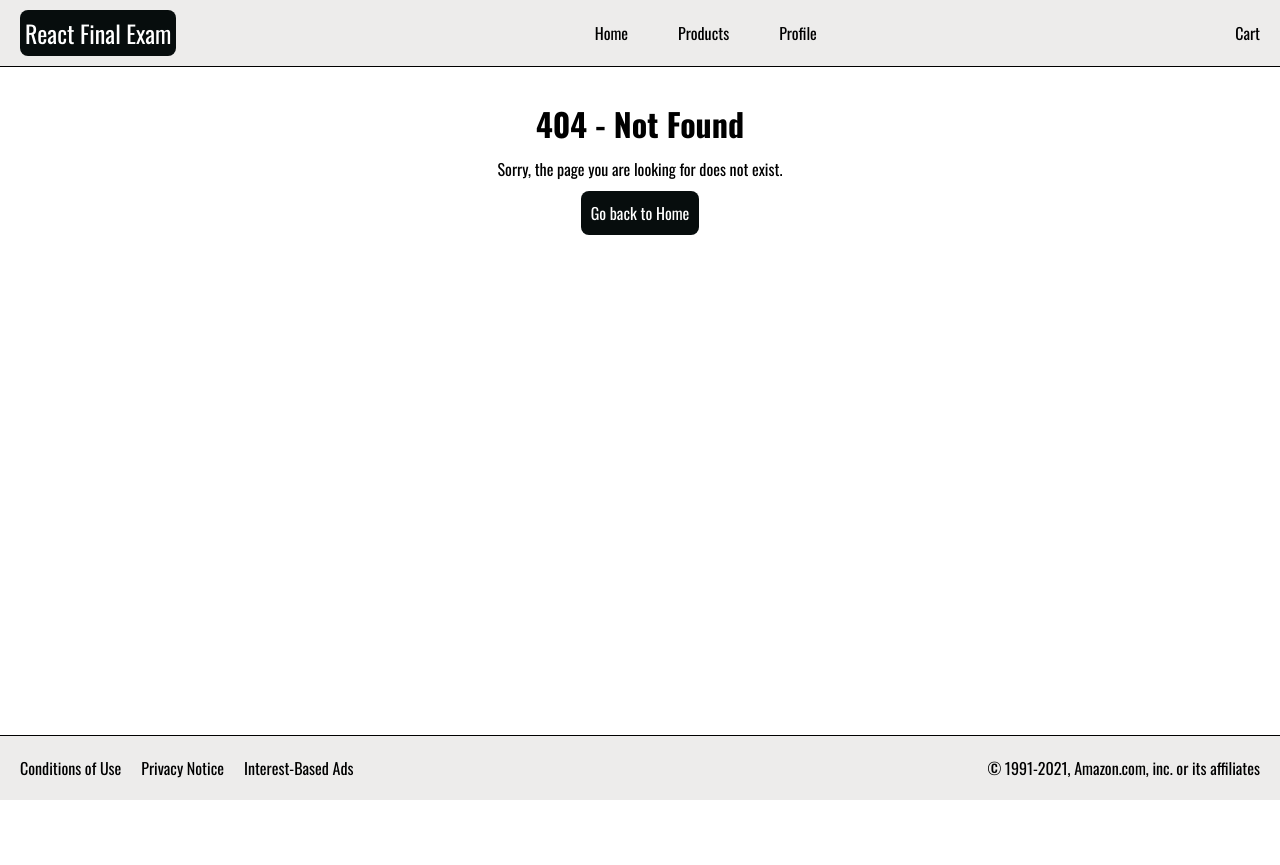
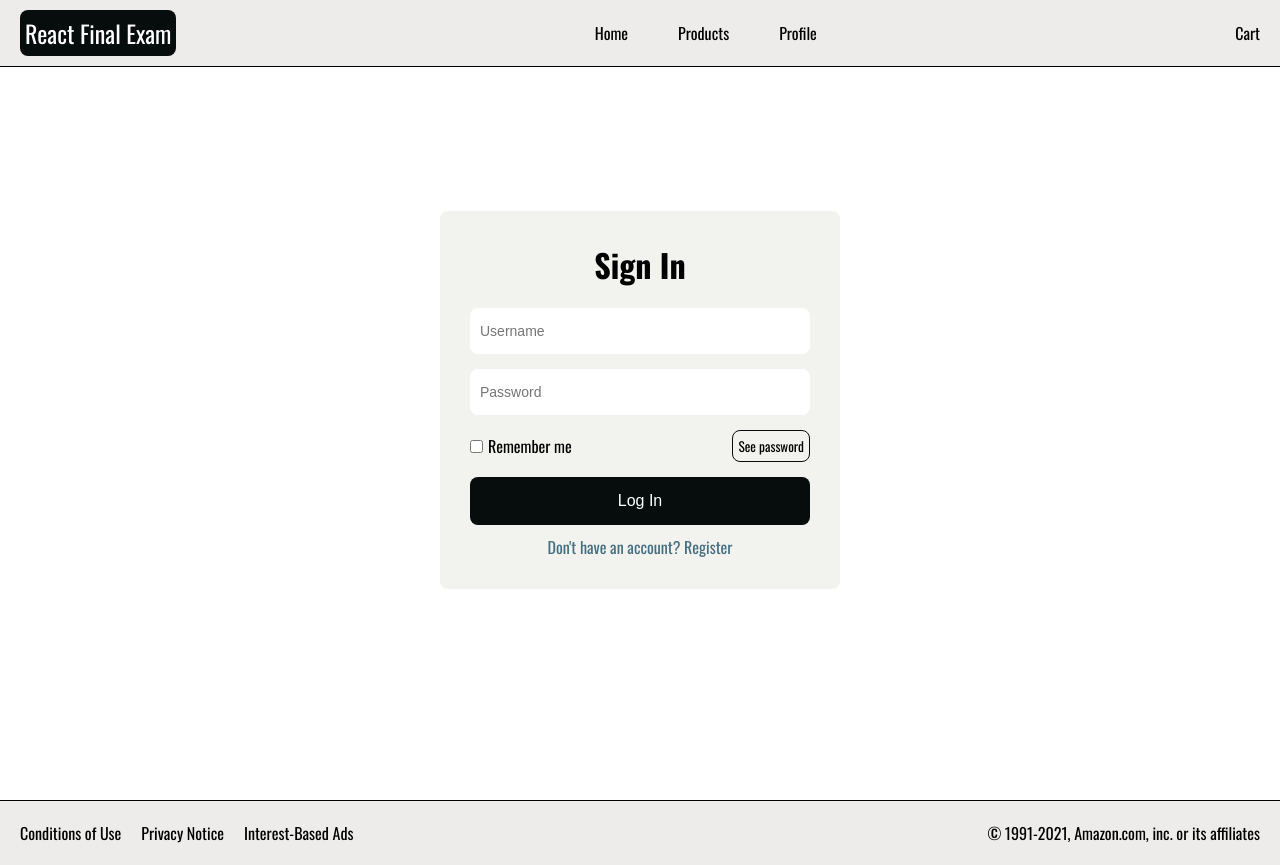
Before and after one commit to CarnageOG/React-Final-exam, a Next.js app: page /login in a window 1280 px wide. Before the commit this address had no page. Before the commit the page ends 800 px from the top, so only its background shows below. Built offline with nearby package versions, Linux system fonts and the light colour scheme.

Commit message:
made starter login page

```diff
--- /dev/null
+++ b/src/app/(auth)/login/page.jsx
@@ -0,0 +1,114 @@
+"use client";
+
+import { useState } from "react";
+import Link from "next/link";
+import { useRouter } from "next/navigation";
+import styles from "./page.module.css";
+
+function Page() {
+    const router = useRouter();
+
+    const [username, setUsername] = useState("");
+    const [password, setPassword] = useState("");
+    const [passwordVisible, setPasswordVisible] = useState(false);
+    const [submitError, setSubmitError] = useState("");
+
+    const handleSubmit = async (event) => {
+        event.preventDefault();
+        if (username.length === 0) {
+            return setSubmitError("Username is required");
+        }
+
+        if (password.length === 0) {
+            return setSubmitError("Password is required");
+        }
+
+        try {
+            const response = await fetch(
+                "https://fakestoreapi.com/auth/login",
+                {
+                    method: "POST",
+                    headers: {
+                        "Content-Type": "application/json",
+                    },
+                    body: JSON.stringify({
+                        username,
+                        password,
+                    }),
+                }
+            );
+
+            const result = await response.json();
+
+            if (result?.token) {
+                router.push("/");
+            } else {
+                setSubmitError("Invalid username or password");
+            }
+        } catch (error) {
+            setSubmitError("Error occurred during login");
+        }
+    };
+
+    return (
+        <div className={styles.main}>
+            <form className={styles.container} onSubmit={handleSubmit}>
+                <h3 className={styles.signin}>Sign In</h3>
+
+                <div className={styles.div_inputs}>
+                    <input
+                        placeholder="Username"
+                        value={username}
+                        onChange={(event) => setUsername(event.target.value)}
+                        className={styles.input}
+                    />
+
+                    <input
+                        placeholder="Password"
+                        type={passwordVisible ? "text" : "password"}
+                        value={password}
+                        onChange={(event) => setPassword(event.target.value)}
+                        className={styles.input}
+                    />
+                </div>
+
+                {submitError.length > 0 ? (
+                    <div className={styles.error}>{submitError}</div>
+                ) : null}
+
+                <div className={styles.div_login_options}>
+                    <div className={styles.rememberMe}>
+                        <input type="checkbox" id="rememberMe" />
+                        <label htmlFor="rememberMe">Remember me</label>
+                    </div>
+
+                    <button
+                        className={styles.seePassword}
+                        type="button"
+                        onClick={() =>setPasswordVisible(!passwordVisible)}
+                    >
+                        {passwordVisible ? "Hide password" : "See password"}
+                    </button>
+                </div>
+
+                <div className={styles.div_button}>
+                    <button
+                        type="submit"
+                        className={styles.button}
+                    >
+                        Log In
+                    </button>
+
+                    <Link
+                        href="/register"
+                        className={styles.notRegistered}
+                    >
+                        Don't have an account? Register
+                    </Link>
+                </div>
+            </form>
+        </div>
+    );
+}
+
+export default Page;
--- /dev/null
+++ b/src/app/(auth)/login/page.module.css
@@ -0,0 +1,83 @@
+.main {
+    height: 100vh;
+    display: flex;
+    justify-content: center;
+    align-items: center;
+}
+
+.container {
+    max-width: 400px;
+    width: 100%;
+    background-color: #f2f2ef;
+    border-radius: 8px;
+    padding: 30px;
+}
+
+.signin {
+    font-size: 32px;
+    text-align: center;
+    margin-bottom: 20px;
+}
+
+.div_inputs{
+    display: flex;
+    flex-direction: column;
+    gap: 15px;
+}
+
+.input {
+    width: 100%;
+    padding: 15px 10px;
+    font-size: 14px;
+    border-radius: 8px;
+    border: transparent;
+}
+
+.div_login_options{
+    display: flex;
+    justify-content: space-between;
+    align-items: center;
+    margin: 15px 0px;
+}
+
+.rememberMe{
+    display: flex;
+    align-items: center;
+    gap: 5px;
+}
+
+.seePassword{
+    border: 1px solid #070d0d;
+    background-color: transparent;
+    padding: 5px;
+    border-radius: 8px;
+    cursor: pointer;
+    font-family: var(--font-oswald);
+}
+
+.div_button{
+    display: flex;
+    flex-direction: column;
+    align-items: center;
+    gap: 10px;
+}
+
+.button {
+    border-radius: 8px;
+    width: 100%;
+    padding: 15px 0;
+    font-size: 16px;
+    background-color: #070D0D;
+    border: none;
+    color: white;
+    cursor: pointer;
+}
+
+.notRegistered {
+    color: #446f80;
+}
+
+.error {
+    color: red;
+    margin: 10px 0px;
+}
```
Also changed, not shown: src/app/(auth)/register/page.jsx (added), src/app/(auth)/register/page.module.css (added).
